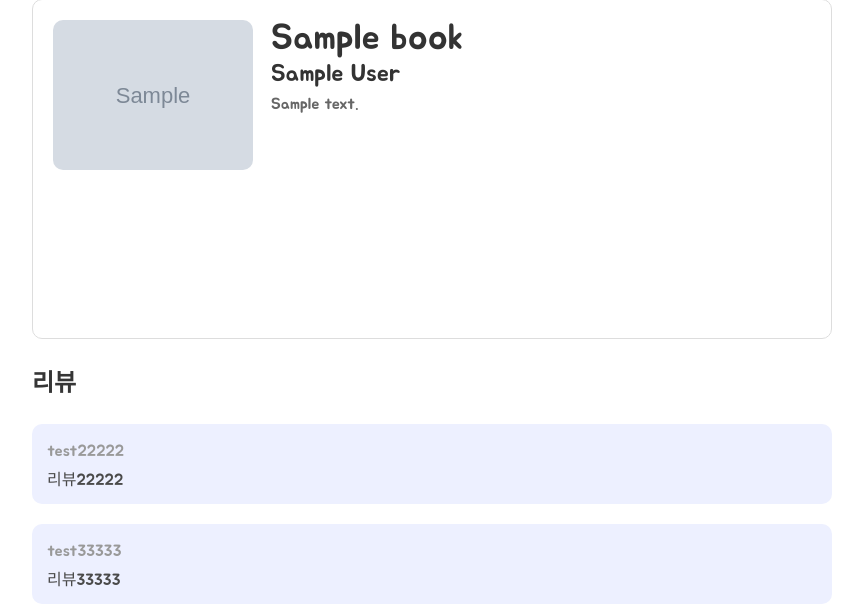
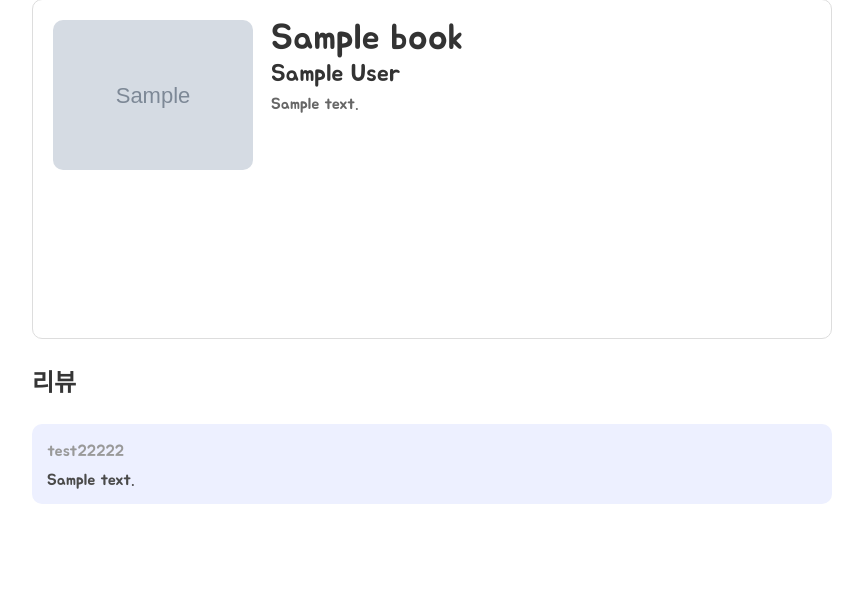
Before and after one commit to Mmuseng/ReBook, a Flask app: page /detail/1 in a window 1280 px wide. Shown: the part 750-1354 px from the top of the page, without its empty margins (208-1071 px from the left). Run offline with Flask 2, Linux system fonts and the light colour scheme; grey boxes marked "Sample" are stand-in pictures; a database or web service that is not in the repository returns one stand-in record (values such as "Sample title").

Commit message:
detail 최종

```diff
--- a/app.py
+++ b/app.py
@@ -50,7 +50,7 @@ def login():
             'exp': datetime.utcnow() + timedelta(seconds=60 * 60 * 24)       # 로그인 24시간 유지
         }                                                                    # jwt 토큰을 발행. 놀이공원 자유입장권과 같은 것. 어떤 사람이 언제까지 입장이 유효하다를 적시해줌.
         token = jwt.encode(payload, SECRET_KEY, algorithm='HS256')
-        return jsonify({'result': 'success', 'token': token}).decode('utf-8')
+        return jsonify({'result': 'success', 'token': token})
         # 찾지 못하면,
     else:
         return jsonify({'result': 'fail', 'msg': '아이디/비밀번호가 일치하지 않습니다.'})
@@ -169,7 +169,15 @@ def detail(book_num):
 
     print(book_info)
     print(review_list)
-    return render_template('detail.html', book=book_info, review=review_list)
+
+    token_receive = request.cookies.get('token')
+    try:
+        payload = jwt.decode(token_receive, SECRET_KEY, algorithms=['HS256'])
+        login_flag = True
+    except:
+        login_flag = False
+
+    return render_template('detail.html', book=book_info, reviews=review_list, login=login_flag)
 
 if __name__ == '__main__':
     app.run('0.0.0.0', port=5000, debug=True)
--- a/templates/detail.html
+++ b/templates/detail.html
@@ -97,14 +97,12 @@
     <h3>리뷰</h3>
     <div class="review"><!-- 리뷰 데이터 매핑 -->
       <ul>
+          {% for review in reviews %}
         <li>
           <div class="user_name">test22222</div>
-          <div class="user_review">리뷰22222</div>
+          <div class="user_review">{{ review.review }}</div>
         </li>
-        <li>
-          <div class="user_name">test33333</div>
-          <div class="user_review">리뷰33333</div>
-        </li>
+        {% endfor %}
       </ul>
     </div>
     {% if login %}
```
